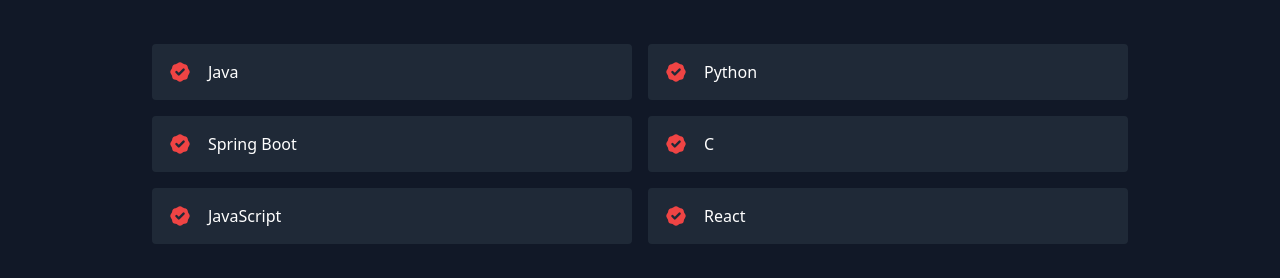
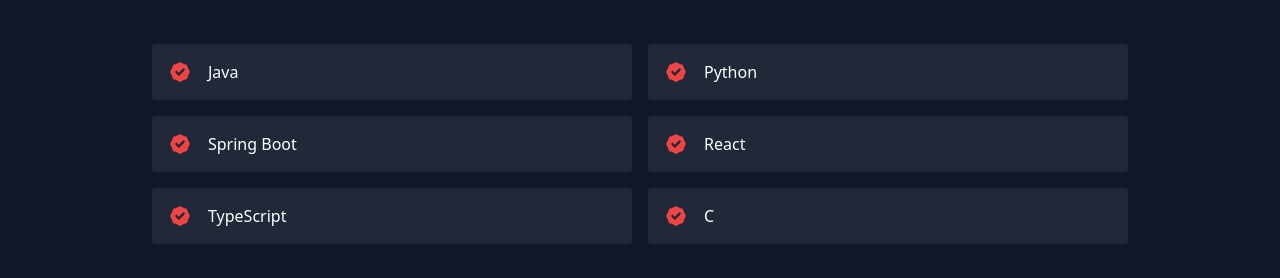
Before and after one commit to mattkeefer/personal-portfolio, a React (Create React App) app: page / in a window 1280 px wide. Shown: the part 1340-1618 px from the top of the page. Built offline with nearby package versions, Linux system fonts and the light colour scheme.

Commit message:
Update data.js

```diff
--- a/src/data.js
+++ b/src/data.js
@@ -9,11 +9,11 @@
   },
   {
     title: "Checkers AI",
-    subtitle: "JavaScript",
+    subtitle: "React, Python, and Flask",
     description:
-      "This is a checkers game where the user can currently only play multiplayer. It is being remade using React, and will support single player use through a minimax algorithm.",
+      "This is a checkers game where the user can play against an AI using a minimax algorithm implementation. The React frontend is currently in progress.",
     image: "./checkers.png",
-    link: "https://github.com/mattkeefer/Checkers",
+    link: "https://github.com/mattkeefer/checkers-app",
   }
 ];
 
@@ -40,7 +40,7 @@
   "Java",
   "Python",
   "Spring Boot",
+  "React",
+  "TypeScript",
   "C",
-  "JavaScript",
-  "React",
 ];
```
